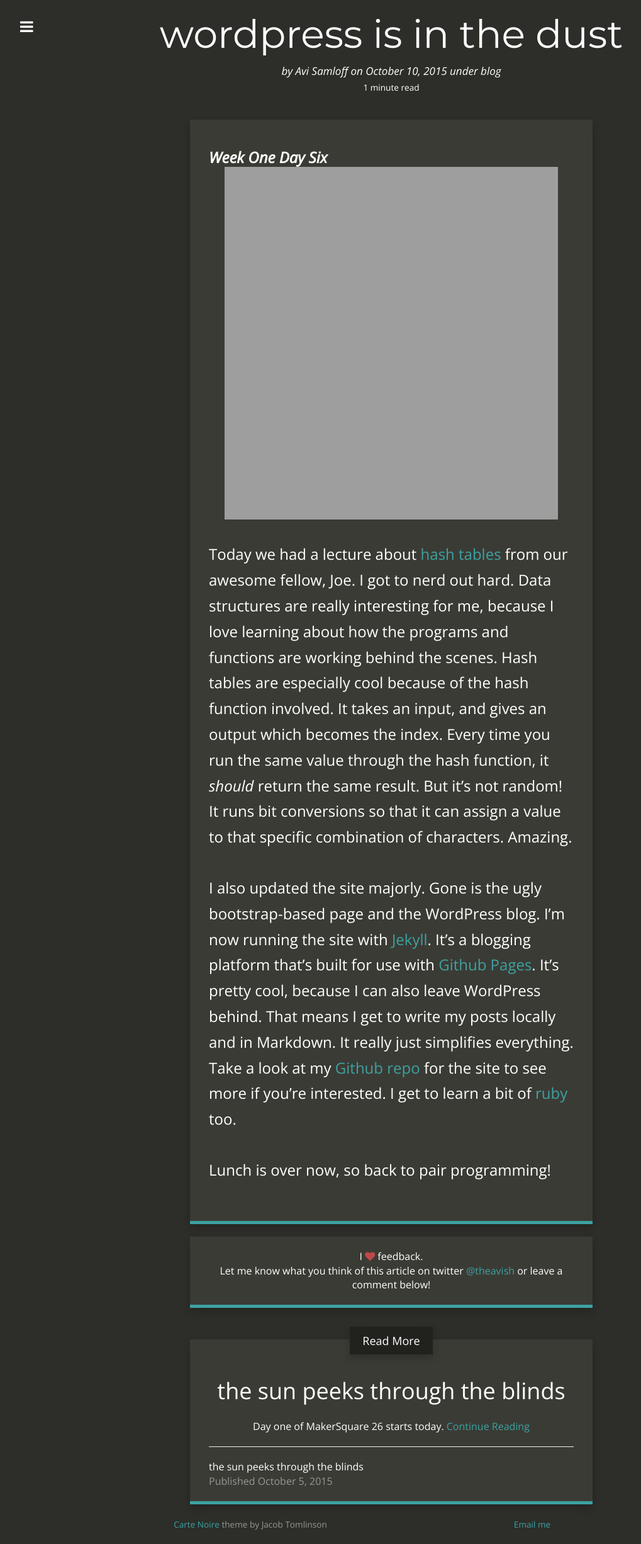
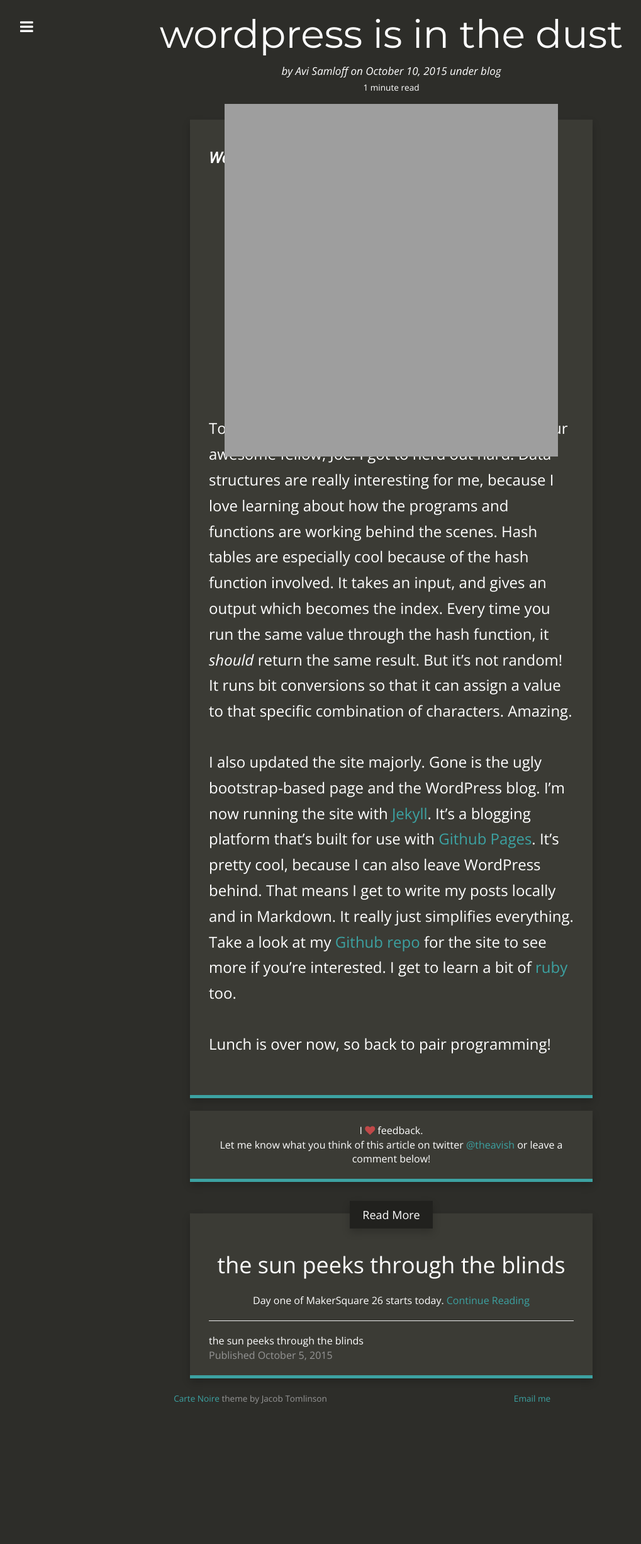
Before and after one commit to theavish/theavish.github.io, a Jekyll site: the page built from _posts/2015-10-10-bootstrap-in-the-dust.md, in a window 1280 px wide. Shown: the whole page at 63% size, without its empty margins (18-1037 px from the left). Built offline with Jekyll 4.4.1, drawn with Linux system fonts in a browser that asks for light colours; nearby versions of some CDN libraries; Markdown is read by kramdown in place of the engine named in the settings; after the commit the page ends 2252 px from its top, so only the background shows below that.

Commit message:
update styling

```diff
--- a/_posts/2015-10-10-bootstrap-in-the-dust.md
+++ b/_posts/2015-10-10-bootstrap-in-the-dust.md
@@ -8,7 +8,7 @@ categories: blog
 ---
 
 ***Week One Day Six***
-<img src="{{site.url}}/images/hash-tables-lecture.jpg" height="550px" class="rotate90">
+<img src="{{site.url}}/images/hash-tables-lecture.jpg" height="550px" style="margin:-100px auto" class="rotate90">
 
 Today we had a lecture about [hash tables][1] from our awesome fellow, Joe. I got to nerd out hard. Data structures are really interesting for me, because I love learning about how the programs and functions are working behind the scenes. Hash tables are especially cool because of the hash function involved. It takes an input, and gives an output which becomes the index. Every time you run the same value through the hash function, it *should* return the same result. But it's not random! It runs bit conversions so that it can assign a value to that specific combination of characters. Amazing.
 
```
